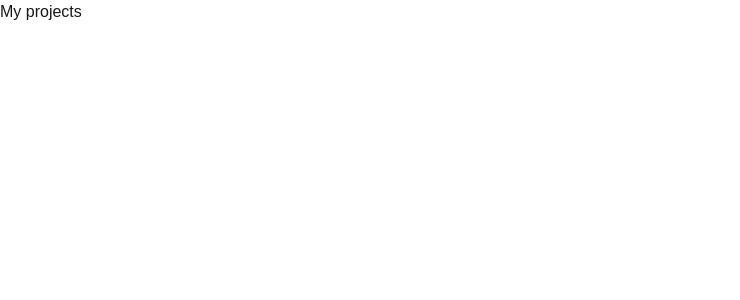
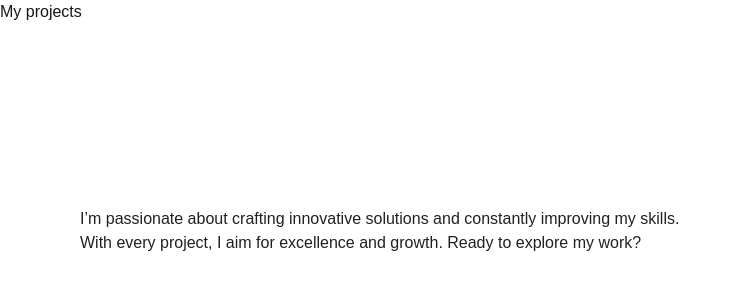
Before and after one commit to Kavindu401/Kavindu401.github.io, a Next.js app: page / in a window 1280 px wide. Shown: the top 300 px of the page, without its empty margins (0-740 px from the left). Built offline with nearby package versions, Linux system fonts and the light colour scheme.

Commit message:
txt with animation
txt with animation

```diff
--- a/src/app/page.css
+++ b/src/app/page.css
@@ -13,5 +13,40 @@
     animation: typing 4s steps(40, end), removeCursor 0s 4s forwards;
     animation-fill-mode: forwards;
     border-right: 10px solid white;
-    line-height: 1; /* Adjust line height if necessary */
+    line-height: 1;
+    padding-right: 0;
 }
+
+@keyframes typing {
+    from {
+      width: 0;
+    }
+    to {
+      width: 57%;
+    }
+  }
+
+  @keyframes removeCursor {
+    100% {
+      border-right: none; /* Remove the cursor at the end of the typing animation */
+    }
+  }
+
+  .para{
+    margin-left: 5rem;
+    margin-top: 3rem;
+    display: inline-block;
+    visibility: hidden;
+    width: 600px;
+    animation: apear 2s 4s;
+    animation-fill-mode: forwards;
+  }
+
+  @keyframes apear{
+    0%{
+        opacity: 0;
+    }
+    100%{
+        visibility: visible;
+    }
+  }
--- a/src/app/page.tsx
+++ b/src/app/page.tsx
@@ -13,8 +13,11 @@ export default function Home() {
           </div> */}
         </div>
       </div>
-      <div className="flex flex-col bg-black-500 w-full h-screen bg-slate-400">
-      <h1 className="headTxt">Hi,I'm <span className="text-yellow-500 font-bold font-mono">Kavindu Perera</span></h1>
+      <div className="flex flex-col bg-black-500 w-full h-screen">
+        <h1 className="headTxt">&lt;Hi,I'm <span className="text-yellow-500 font-bold font-mono">Kavindu Perera</span>/&gt;</h1>
+          <div className="para">
+            <p className="text-white text-lg font-mono">I’m passionate about crafting innovative solutions and constantly improving my skills. With every project, I aim for excellence and growth. Ready to explore my work?</p>
+          </div>
       </div>
     </div>
   );
```
